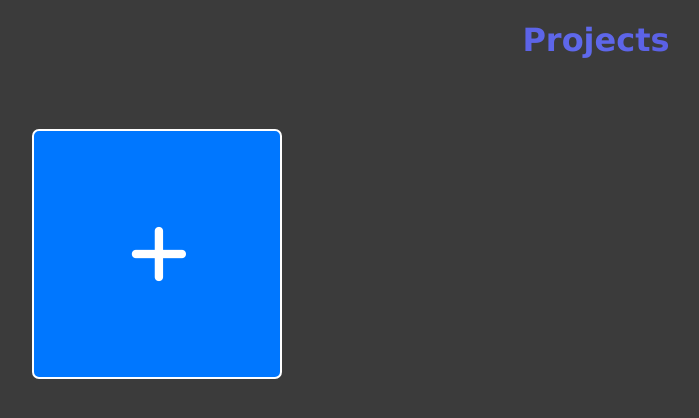
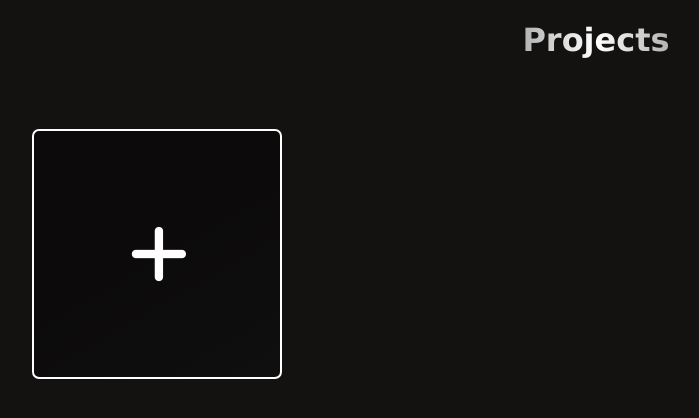
Before and after one commit to ATlexEide/todolist, a website built with webpack: page src/index.html in a window 1280 px wide. Shown: the whole page, without its empty margins (44-743 px from the left). Built offline with nearby package versions, Linux system fonts and the light colour scheme; files whose address does not match are found by name.

Commit message:
Update styling

```diff
--- a/src/css/style.css
+++ b/src/css/style.css
@@ -1,7 +1,9 @@
 :root {
-    --main-color: rgb(59, 59, 59);
-    --card-color: rgb(0, 119, 255);
-    --card-border-color: rgb(216, 87, 255);
+    --main-color: rgb(20, 17, 17);
+    --card-color: rgb(0, 0, 0);
+    --card-border-color: rgb(113, 71, 126);
+    --gradient-sides: #7a7a7a;
+    --gradient-mid: #ffffff;
 }
 
 * {
@@ -18,7 +20,7 @@ header {
 }
 
 header h1 {
-    background: linear-gradient(90deg, #402ab2 0%, #5f69ec 49%, #402ab2 96%);
+    background: linear-gradient(90deg, var(--gradient-sides) 40%, var(--gradient-mid) 50%, var(--gradient-sides) 60%);
     -webkit-background-clip: text;
     -webkit-text-fill-color: transparent;
 
@@ -67,7 +69,7 @@ form button {
 
 .card {
     color: white;
-    background-color: var(--card-color);
+    background: linear-gradient(-30deg, rgba(15, 15, 15, .9) 0%, rgb(0, 0, 0, 0.4) 55%);
     border: solid 2px;
     border-color: var(--card-border-color);
     border-radius: 7px;
```
